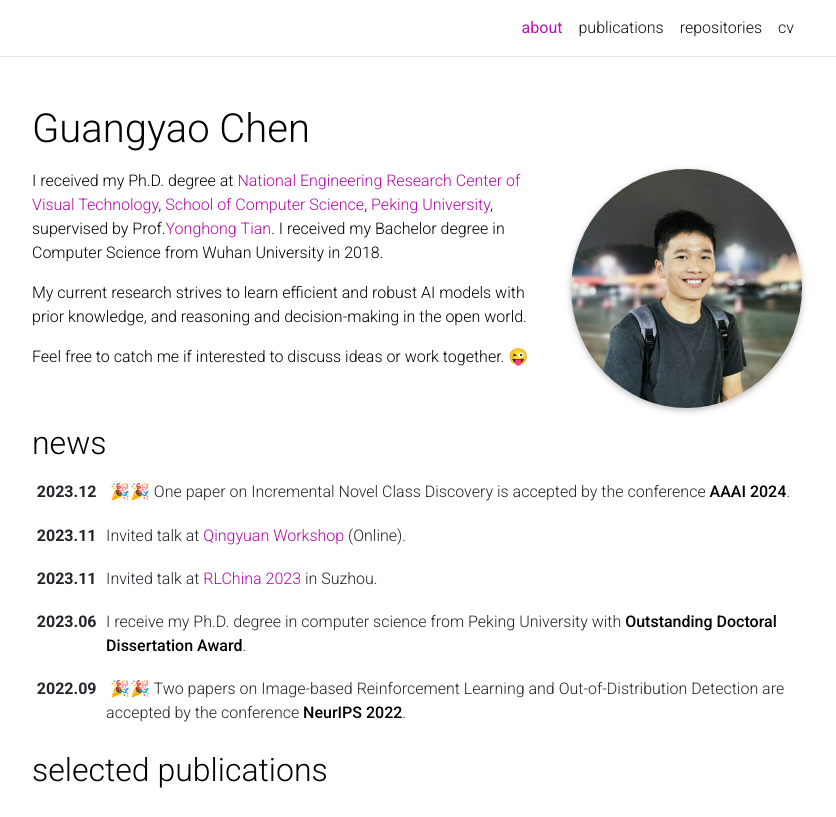
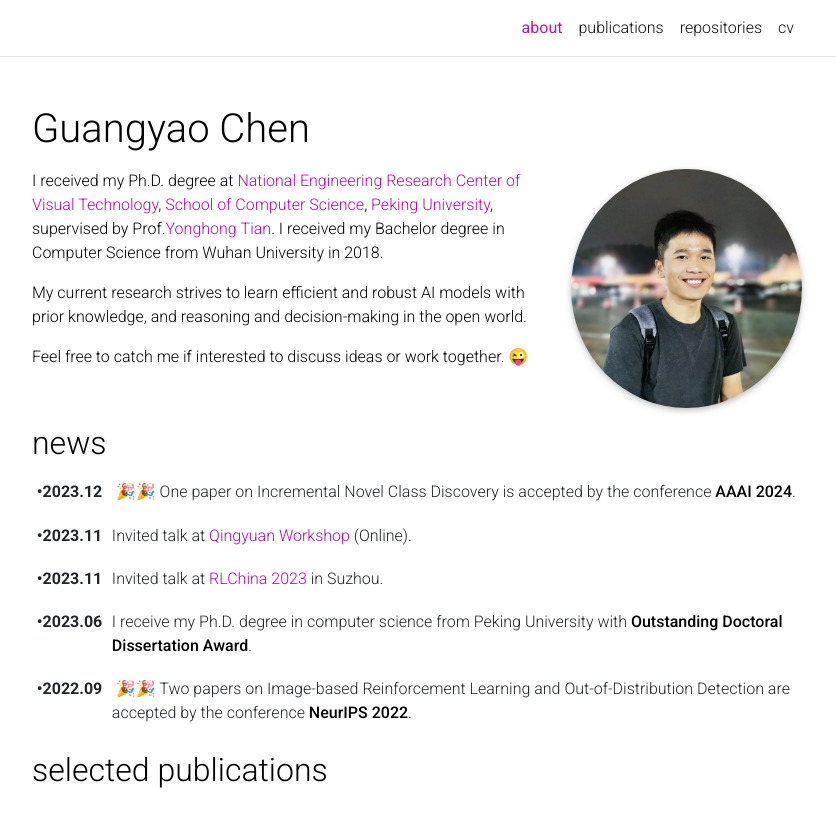
Before and after one commit to iCGY96/iCGY96.github.io, a Jekyll site: the page built from _pages/about.md, in a window 1280 px wide and 1106 px high, cut to the strip 0-817 px from the top of the window. Shown: the whole strip, without its empty margins (223-1059 px from the left). Built offline with Jekyll 4.4.1, drawn with Linux system fonts in a browser that asks for light colours; full-size pictures stand in for the smaller copies a plugin makes; comment, search, counter and statistics services are not loaded; a style sheet for code colours, icons or effects is not loaded.

Commit message:
Update news.html

```diff
--- a/_includes/news.html
+++ b/_includes/news.html
@@ -2,7 +2,7 @@
             {% if site.news != blank -%}
             {%- assign news_size = site.news | size -%}
             <div class="table-responsive" {% if include.limit and site.announcements.scrollable and news_size > 3 %}style="max-height: 40vw"{% endif %}>
-              <table class="table table-sm table-borderless" style="border-spacing:0px 0px;">
+              <table class="table table-sm table-borderless" style="border-collapse: collapse;">
               {%- assign news = site.news | reverse -%}
               {% if include.limit and site.announcements.limit %}
               {% assign news_limit = site.announcements.limit %}
@@ -10,8 +10,8 @@
               {% assign news_limit = news_size %}
               {% endif %}
               {% for item in news limit: news_limit %}
-                <tr style="height: 20px;">
-                  <th>{{ item.date | date: "%Y.%m" }}</th>
+                <tr>
+                  <th>{{ item.date | date: "•%Y.%m" }}</th>
                   <td>
                     {% if item.inline -%}
                       {{ item.content | remove: '<p>' | remove: '</p>' | emojify }}
```
